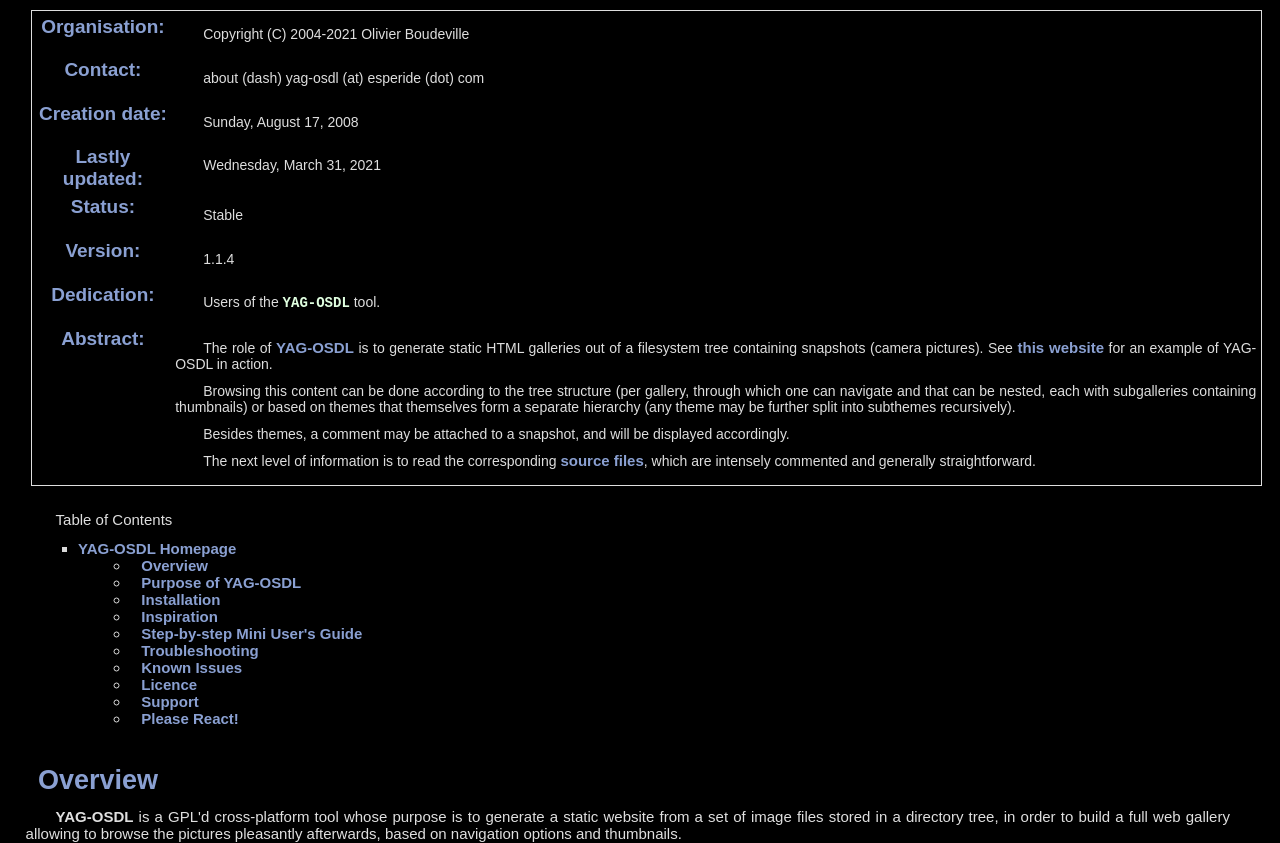
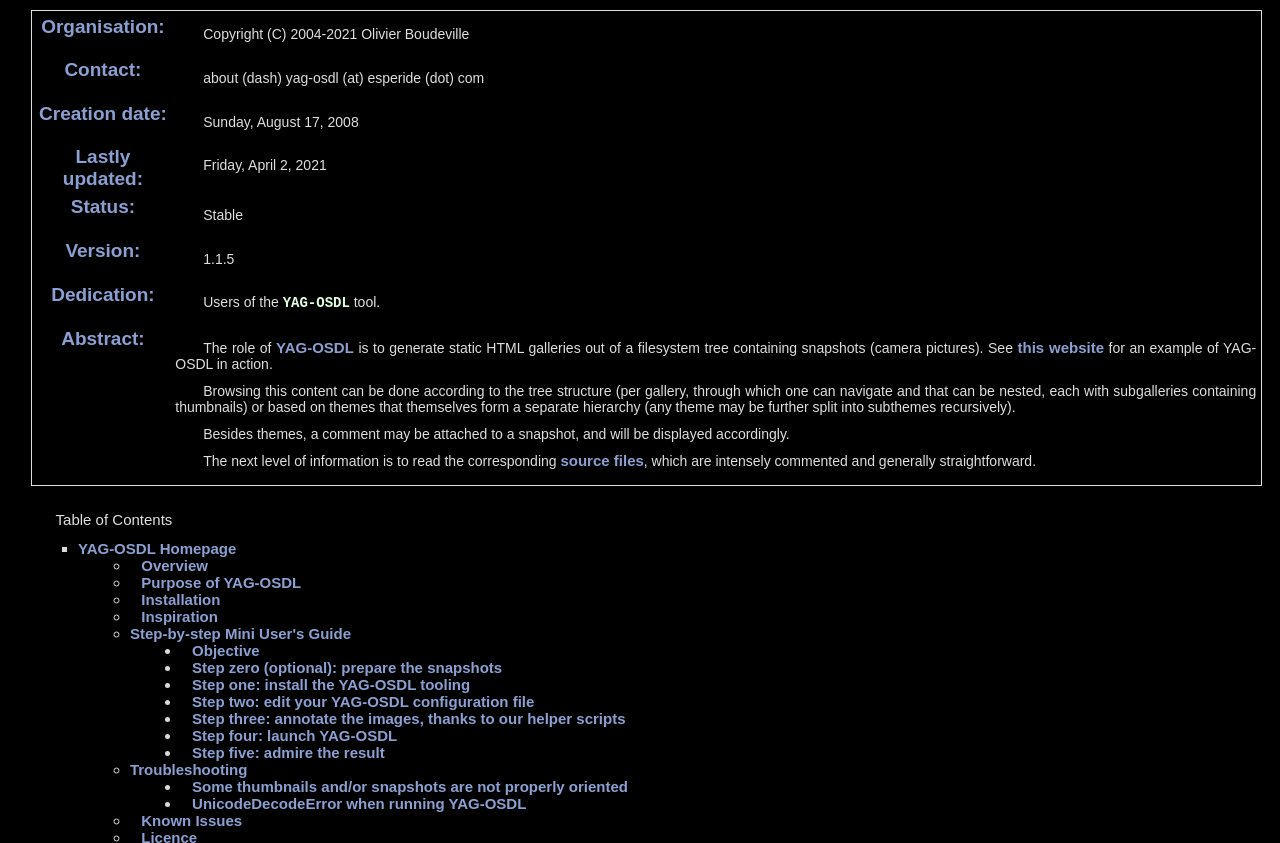
Before and after one commit to Olivier-Boudeville/OSDL-Snake, a plain HTML site: page index.html in a window 1280 px wide. Shown: the part 118-961 px from the top of the page. Drawn offline with Linux system fonts and the light colour scheme.

Commit message:
YAG-OSDL doc updated.

```diff
--- a/index.html
+++ b/index.html
@@ -31,13 +31,13 @@
 <tr class="field"><th class="field-name">Creation date:</th><td class="field-body"><p class="first">Sunday, August 17, 2008</p>
 </td>
 </tr>
-<tr class="field"><th class="field-name">Lastly updated:</th><td class="field-body"><p class="first">Wednesday, March 31, 2021</p>
+<tr class="field"><th class="field-name">Lastly updated:</th><td class="field-body"><p class="first">Friday, April 2, 2021</p>
 </td>
 </tr>
 <tr class="field"><th class="field-name">Status:</th><td class="field-body"><p class="first">Stable</p>
 </td>
 </tr>
-<tr class="field"><th class="field-name">Version:</th><td class="field-body"><p class="first">1.1.4</p>
+<tr class="field"><th class="field-name">Version:</th><td class="field-body"><p class="first">1.1.5</p>
 </td>
 </tr>
 <tr class="field"><th class="field-name">Dedication:</th><td class="field-body"><p class="first">Users of the <tt class="docutils literal"><span class="pre">YAG-OSDL</span></tt> tool.</p>
@@ -60,12 +60,25 @@
 <li><a class="reference internal" href="#purpose-of-yag-osdl" id="id12">Purpose of YAG-OSDL</a></li>
 <li><a class="reference internal" href="#installation" id="id13">Installation</a></li>
 <li><a class="reference internal" href="#inspiration" id="id14">Inspiration</a></li>
-<li><a class="reference internal" href="#step-by-step-mini-user-s-guide" id="id15">Step-by-step Mini User's Guide</a></li>
-<li><a class="reference internal" href="#troubleshooting" id="id16">Troubleshooting</a></li>
-<li><a class="reference internal" href="#known-issues" id="id17">Known Issues</a></li>
-<li><a class="reference internal" href="#licence" id="id18">Licence</a></li>
-<li><a class="reference internal" href="#support" id="id19">Support</a></li>
-<li><a class="reference internal" href="#please-react" id="id20">Please React!</a></li>
+<li><a class="reference internal" href="#step-by-step-mini-user-s-guide" id="id15">Step-by-step Mini User's Guide</a><ul>
+<li><a class="reference internal" href="#objective" id="id16">Objective</a></li>
+<li><a class="reference internal" href="#step-zero-optional-prepare-the-snapshots" id="id17">Step zero (optional): prepare the snapshots</a></li>
+<li><a class="reference internal" href="#step-one-install-the-yag-osdl-tooling" id="id18">Step one: install the YAG-OSDL tooling</a></li>
+<li><a class="reference internal" href="#step-two-edit-your-yag-osdl-configuration-file" id="id19">Step two: edit your YAG-OSDL configuration file</a></li>
+<li><a class="reference internal" href="#step-three-annotate-the-images-thanks-to-our-helper-scripts" id="id20">Step three: annotate the images, thanks to our helper scripts</a></li>
+<li><a class="reference internal" href="#step-four-launch-yag-osdl" id="id21">Step four: launch YAG-OSDL</a></li>
+<li><a class="reference internal" href="#step-five-admire-the-result" id="id22">Step five: admire the result</a></li>
+</ul>
+</li>
+<li><a class="reference internal" href="#troubleshooting" id="id23">Troubleshooting</a><ul>
+<li><a class="reference internal" href="#some-thumbnails-and-or-snapshots-are-not-properly-oriented" id="id24">Some thumbnails and/or snapshots are not properly oriented</a></li>
+<li><a class="reference internal" href="#unicodedecodeerror-when-running-yag-osdl" id="id25">UnicodeDecodeError when running YAG-OSDL</a></li>
+</ul>
+</li>
+<li><a class="reference internal" href="#known-issues" id="id26">Known Issues</a></li>
+<li><a class="reference internal" href="#licence" id="id27">Licence</a></li>
+<li><a class="reference internal" href="#support" id="id28">Support</a></li>
+<li><a class="reference internal" href="#please-react" id="id29">Please React!</a></li>
 </ul>
 </li>
 </ul>
@@ -97,7 +110,7 @@
 <div class="section" id="step-by-step-mini-user-s-guide">
 <h2><a class="toc-backref" href="#id15">Step-by-step Mini User's Guide</a></h2>
 <div class="section" id="objective">
-<h3>Objective</h3>
+<h3><a class="toc-backref" href="#id16">Objective</a></h3>
 <p>You have a directory tree (possibly only a directory, preferably a pre-sorted tree) of image files, such as:</p>
 <pre class="literal-block">
 MySnapshots
@@ -121,7 +134,7 @@ MySnapshots
 <p>You might have relevant, overall (general) gallery information to associate to this content; let's suppose that you wrote them down in a text file (ex: <tt class="docutils literal">MyInfos.txt</tt>). If your gallery is to be put online, you might have thought to a license and terms of use, that you would have written in another text file (ex: <tt class="docutils literal">MyLicence.txt</tt>).</p>
 </div>
 <div class="section" id="step-zero-optional-prepare-the-snapshots">
-<h3>Step zero (optional): prepare the snapshots</h3>
+<h3><a class="toc-backref" href="#id17">Step zero (optional): prepare the snapshots</a></h3>
 <p>One may take advantage of the <a class="reference external" href="https://hull.esperide.org/#for-snapshots-camera-pictures">relevant scripts in Ceylan-Hull</a> in order to better manage pictures, namely to fix their filenames as a whole (see <tt class="docutils literal"><span class="pre">rename-snapshots.sh</span></tt> for that) and to remove any associated metadata (typically EXIF information) before publishing (not to disclose timestamps, locations, etc.), thanks to <tt class="docutils literal"><span class="pre">remove-snapshot-metadata.sh</span></tt>.</p>
 <p id="orientation">One may then, once these metadata have been applied (images having been made upright) and cleared, correct the <strong>orientation</strong> (as some camera mess with them) of the remaining pictures that need it.</p>
 <p>For that, one may use <tt class="docutils literal">ImageMagick</tt> for that, precisely:</p>
@@ -131,7 +144,7 @@ $ mogrify -rotate &quot;-90&quot; foobar.jpeg
 </pre>
 </div>
 <div class="section" id="step-one-install-the-yag-osdl-tooling">
-<h3>Step one: install the YAG-OSDL tooling</h3>
+<h3><a class="toc-backref" href="#id18">Step one: install the YAG-OSDL tooling</a></h3>
 <div class="section" id="python">
 <h4>Python</h4>
 <p>First, retrieve and install prerequisites, first of which is <a class="reference external" href="http://python.org/download/">Python</a>, precisely <tt class="docutils literal">Python 3</tt> (we use <tt class="docutils literal">3.9.2</tt> at the time of this writing).</p>
@@ -167,7 +180,7 @@ $ python3 -m pip install -r requirements.txt
 </div>
 </div>
 <div class="section" id="step-two-edit-your-yag-osdl-configuration-file">
-<h3>Step two: edit your YAG-OSDL configuration file</h3>
+<h3><a class="toc-backref" href="#id19">Step two: edit your YAG-OSDL configuration file</a></h3>
 <p>Simplest solution is to derive it from the sample one:</p>
 <pre class="literal-block">
 $ cp yag-osdl.conf.sample yag-osdl-for-foobar.conf
@@ -203,14 +216,14 @@ author_mail = william.dalton&#64;maverick.org
 </pre>
 </div>
 <div class="section" id="step-three-annotate-the-images-thanks-to-our-helper-scripts">
-<h3>Step three: annotate the images, thanks to our helper scripts</h3>
+<h3><a class="toc-backref" href="#id20">Step three: annotate the images, thanks to our helper scripts</a></h3>
 <div class="section" id="to-trigger-the-annotation-process">
 <h4>To Trigger the Annotation Process</h4>
 <p>If we launch YAG-OSDL now, a full gallery will be generated, yet no comment nor theme information will be available.</p>
 <p>If one wants to provide them, just enter, for example, from the OSDL-Snake root:</p>
 <pre class="literal-block">
-$ MY_CONTENT_ROOT=&quot;/var/my-encrypted-storage/www/Moon-sources&quot;
-$ ./annotate-images.sh ${MY_CONTENT_ROOT}
+# Target your content root:
+$ ./annotate-images.sh /var/my-encrypted-storage/www/Moon-sources
 </pre>
 <p>We hereby suppose that two really common tools are available on your computer:</p>
 <ul class="simple">
@@ -221,7 +234,13 @@ $ ./annotate-images.sh ${MY_CONTENT_ROOT}
 <div class="section" id="commenting-galleries-images">
 <h4>Commenting Galleries &amp; Images</h4>
 <p>The <a class="reference external" href="https://github.com/Olivier-Boudeville/OSDL-Snake/blob/master/yag/annotate-images.sh">annotate-images.sh</a> script (which uses <a class="reference external" href="https://github.com/Olivier-Boudeville/OSDL-Snake/blob/master/yag/handle-image.sh">handle-image.sh</a>) will guide you and will trigger the appropriate tools.</p>
-<p>That is, it will first fire a text editor for each encountered <em>gallery</em> when scanning your content tree.</p>
+<p>That is, it will first fire a text editor for each encountered <em>gallery</em> when scanning your content tree, in order that, if wanted, you can comment any of them.</p>
+<div class="admonition note">
+<p class="first admonition-title">Note</p>
+<p>Each time a text will be requested from the YAG-OSDL user, the spawned editor will start with an explanatory placeholder that begins with the <tt class="docutils literal">#</tt> character.</p>
+<p>It can be safely replaced by actual information, knowing that YAG-OSDL will ignore all lines starting with <tt class="docutils literal">#</tt> afterwards.</p>
+<p class="last">In the specific case of comments, their text may include (well-formed) HTML mark-up.</p>
+</div>
 <p>On the example above, it would be first <tt class="docutils literal">MySnapshots</tt>, then <tt class="docutils literal">GoldWashing</tt>, and then <tt class="docutils literal">InsideVillage</tt>. In each of the corresponding files, feel free to give overall information relative to the content in that gallery directory.</p>
 <p>After this gallery-commenting phase, the next phase will be the <em>per-content</em> commenting. Indeed, for each image in the content tree, <tt class="docutils literal"><span class="pre">annotate-images.sh</span></tt> will launch the specified image viewer to display that picture (so that you are reminded of it), and then a first text editor is fired, where you may enter any <em>comments</em> <a class="footnote-reference" href="#id5" id="id4">[1]</a> you may have regarding that content.</p>
 <table class="docutils footnote" frame="void" id="id5" rules="none">
@@ -284,25 +303,25 @@ surf: Snapshots Of The Shark That Ate My Board
 </div>
 </div>
 <div class="section" id="step-four-launch-yag-osdl">
-<h3>Step four: launch YAG-OSDL</h3>
+<h3><a class="toc-backref" href="#id21">Step four: launch YAG-OSDL</a></h3>
 <p>Still following the example, one just have to run:</p>
 <pre class="literal-block">
 $ run-yag-osdl.sh --config yag-osdl-for-foobar.conf
 </pre>
 </div>
 <div class="section" id="step-five-admire-the-result">
-<h3>Step five: admire the result</h3>
+<h3><a class="toc-backref" href="#id22">Step five: admire the result</a></h3>
 <p>Use your browser to inspect your stunning new gallery, improve comments and themes if necessary and, if you feel like it should be put online, copy the whole content directory to a webserver, add a link to the gallery main page and tell all your friends about it!</p>
 </div>
 </div>
 <div class="section" id="troubleshooting">
-<h2><a class="toc-backref" href="#id16">Troubleshooting</a></h2>
+<h2><a class="toc-backref" href="#id23">Troubleshooting</a></h2>
 <div class="section" id="some-thumbnails-and-or-snapshots-are-not-properly-oriented">
-<h3>Some thumbnails and/or snapshots are not properly oriented</h3>
+<h3><a class="toc-backref" href="#id24">Some thumbnails and/or snapshots are not properly oriented</a></h3>
 <p>The corresponding original snapshots shall be rotated, refer to the <a class="reference internal" href="#orientation">orientation</a> section.</p>
 </div>
 <div class="section" id="unicodedecodeerror-when-running-yag-osdl">
-<h3>UnicodeDecodeError when running YAG-OSDL</h3>
+<h3><a class="toc-backref" href="#id25">UnicodeDecodeError when running YAG-OSDL</a></h3>
 <p>Precisely:</p>
 <pre class="literal-block">
 UnicodeDecodeError: 'utf-8' codec can't decode byte 0x## in position P
@@ -316,21 +335,21 @@ $ find . -name '*.txt' -exec switch-text-encoding.sh '{}' utf-8 ';'
 </div>
 </div>
 <div class="section" id="known-issues">
-<h2><a class="toc-backref" href="#id17">Known Issues</a></h2>
+<h2><a class="toc-backref" href="#id26">Known Issues</a></h2>
 <ul class="simple">
 <li>when switching between a content-based or a theme-based browsing (typically through the left menu), on Firefox a white transition flashes once; not a big issue</li>
 </ul>
 </div>
 <div class="section" id="licence">
-<span id="free-software"></span><h2><a class="toc-backref" href="#id18">Licence</a></h2>
+<span id="free-software"></span><h2><a class="toc-backref" href="#id27">Licence</a></h2>
 <p>The one of the original work applies, namely the <a class="reference external" href="http://www.gnu.org/licenses/gpl-3.0.html">GNU General Public License</a> (GPL), version 3.0 or later.</p>
 </div>
 <div class="section" id="support">
-<h2><a class="toc-backref" href="#id19">Support</a></h2>
+<h2><a class="toc-backref" href="#id28">Support</a></h2>
 <p>Bugs, questions, remarks, patches, requests for enhancements, etc. are to be reported (please specify it relates to YAG-OSDL) to the <a class="reference external" href="https://github.com/Olivier-Boudeville/OSDL-Snake">project interface</a> (typically <a class="reference external" href="https://github.com/Olivier-Boudeville/OSDL-Snake/issues">issues</a>) or directly at the email address mentioned at the beginning of this document.</p>
 </div>
 <div class="section" id="please-react">
-<h2><a class="toc-backref" href="#id20">Please React!</a></h2>
+<h2><a class="toc-backref" href="#id29">Please React!</a></h2>
 <p>If you have information more detailed or more recent than those presented in this document, if you noticed errors, neglects or points insufficiently discussed, drop us a line! (for that, follow the <a class="reference internal" href="#support">Support</a> guidelines).</p>
 <p>Have fun with YAG-OSDL!</p>
 <p><span class="raw-html"><a name="yagosdl_bottom"></a></span></p>
```
Also changed, not shown: yag-osdl.html (+44 -25 lines), 1 other file.
